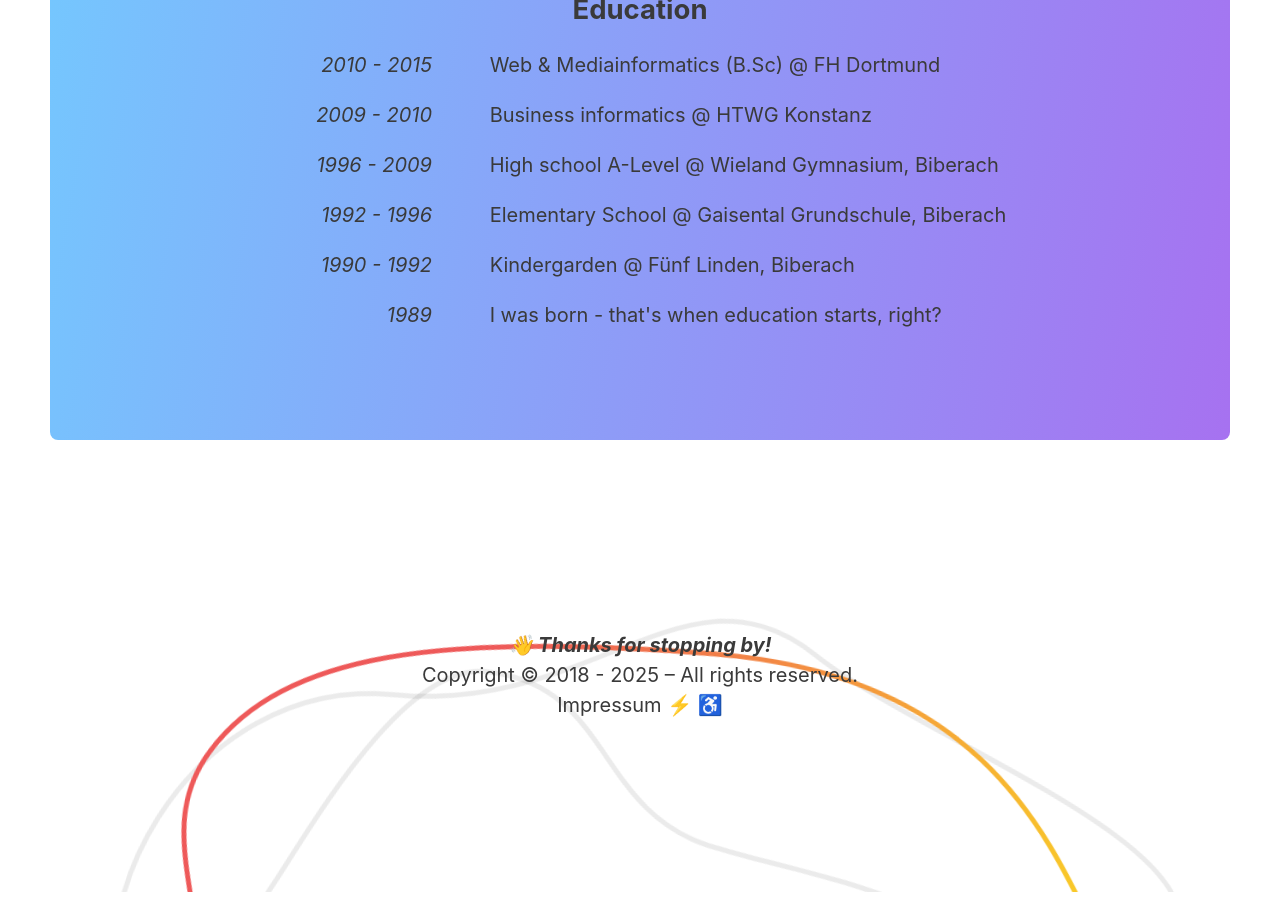
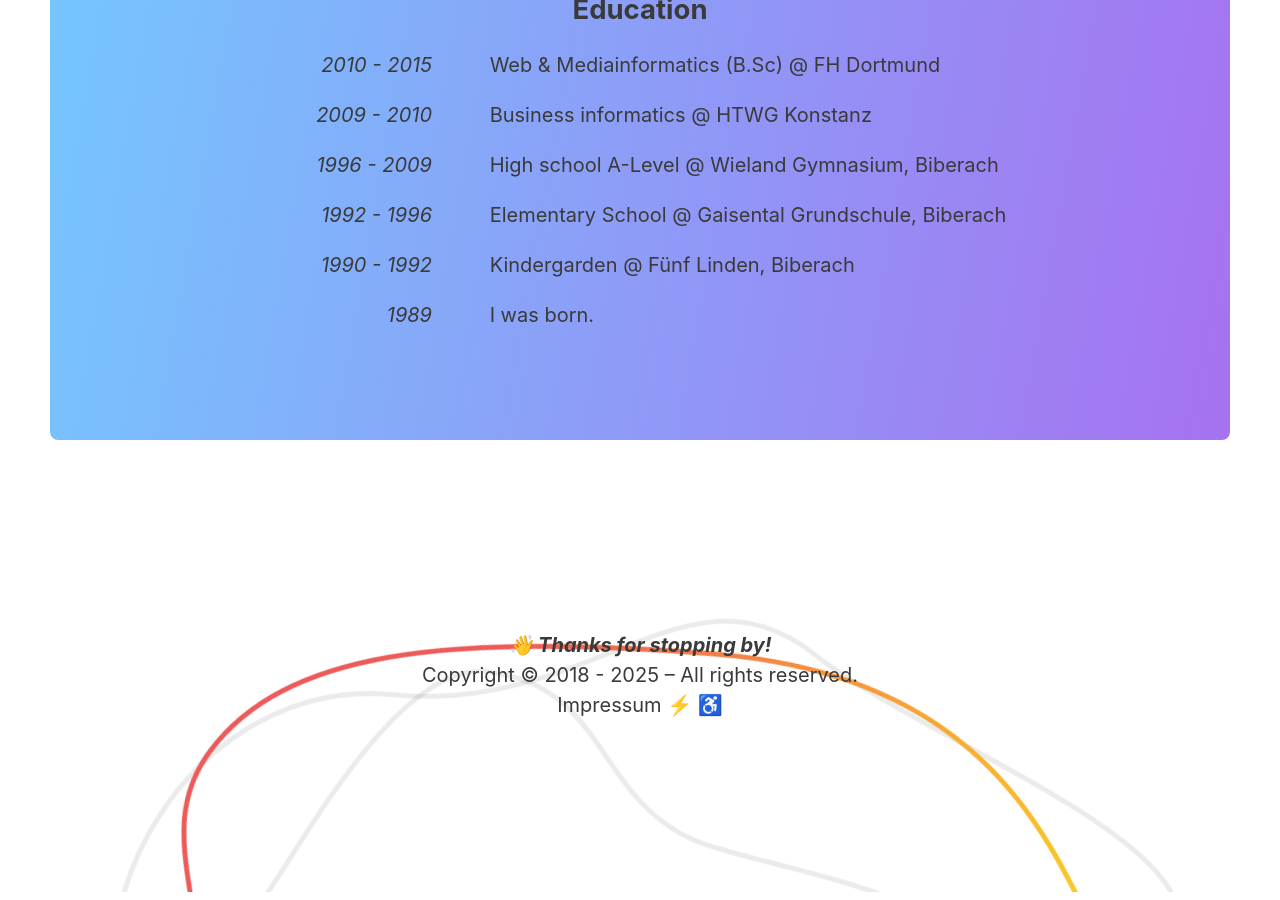
Before and after one commit to l4ci/l4ci.github.io, a Jekyll site: the page built from index.html, in a window 1280 px wide and 900 px high, scrolled down 3035 px. Built offline with Jekyll 4.4.1, drawn with Linux system fonts in a browser that asks for light colours; Markdown is read by kramdown in place of the engine named in the settings; the list of posts is cut into pages by our own code.

Commit message:
Update index.html

```diff
--- a/index.html
+++ b/index.html
@@ -200,7 +200,7 @@ layout: default
         <dd>Kindergarden @ Fünf Linden, Biberach</dd>
 
         <dt>1989</dt>
-        <dd>I was born - that's when education starts, right?</dd>
+        <dd>I was born.</dd>
       </dl>
     </div>
     <div class="section__bg section__bg--yellow"></div>
```
